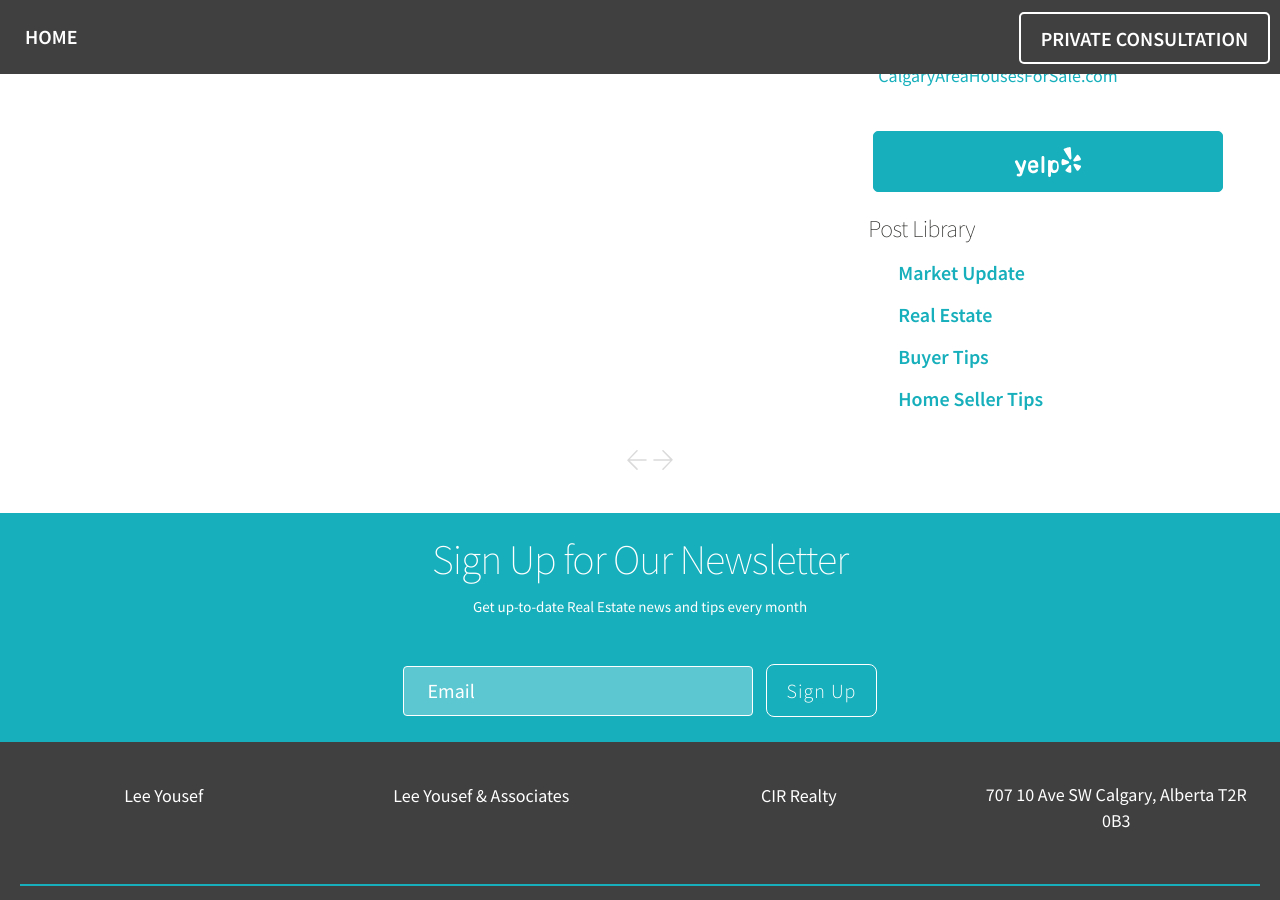
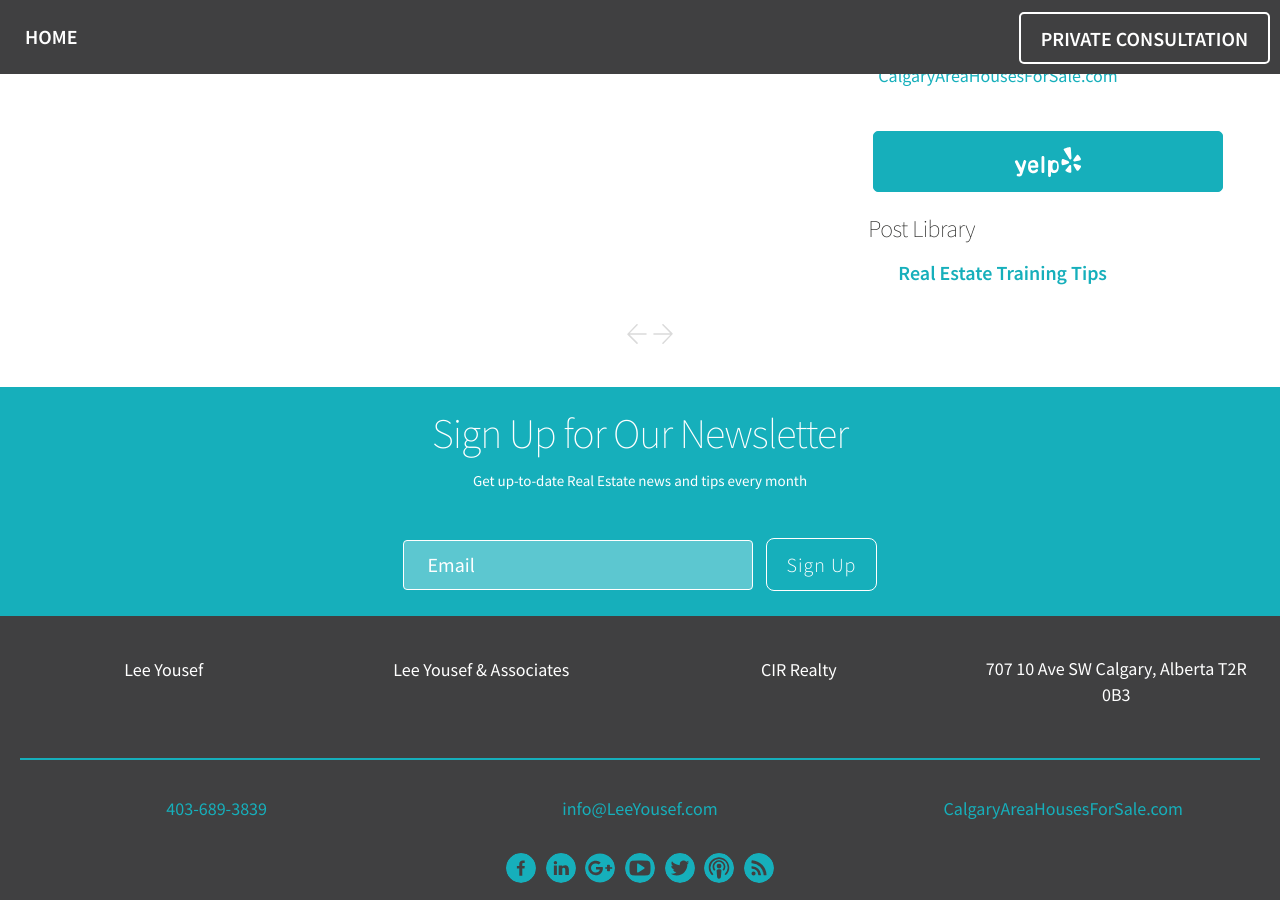
Before and after one commit to Vyral/lee-yousef-recruiting-blog, a Jekyll site: the page built from about.md, in a window 1280 px wide and 900 px high, scrolled down 1497 px. Built offline with Jekyll 4.4.1, drawn with Linux system fonts in a browser that asks for light colours; nearby versions of some CDN libraries.

Commit message:
Updated '/_posts/2016-09-22-come-learn-what-sets-us-apart.md' via CloudCannon

```diff
--- a/_posts/2016-09-22-come-learn-what-sets-us-apart.md
+++ b/_posts/2016-09-22-come-learn-what-sets-us-apart.md
@@ -3,26 +3,26 @@ layout: post
 title: Come Learn What Sets Us Apart
 category:
 tags:
-  - Market Update
-  - Real Estate
-  - Buyer Tips
-  - Home Seller Tips
-excerpt: If you're looking to reinvent your real estate career with a team that provides the support and resources you need to succeed, you might be a perfect fit for our team. If you think you share our vision and are tired of following the same old cold Internet leads, come to our information session on October 6th to find out more about how you can grow your career. We designed our training program and systems to focus solely on the things that produce results. We'd love for you to come find out if this would be a good fit for you and your career. To learn more, watch this short video.
+  - Real Estate Training Tips
+excerpt: "If you're looking to reinvent your real estate career with a team that provides the support and resources you need to succeed, you might be a perfect fit for our team. If you think you share our vision and are tired of following the same old cold Internet leads, come to our information session on October 6th to find out more about how you can grow your career. We designed our training program and systems to focus solely on the things that produce results. We'd love for you to come find out if this would be a good fit for you and your career. To learn more, watch this short video."
 enclosure:
-pullquote: We don't just teach you; we grow with you.
+pullquote: "We don't just teach you; we grow with you."
 enclosure_type: video/mp4
 enclosure_time:
 image: 'http://img.youtube.com/vi/FbIAoSLTJk4/maxresdefault.jpg'
 thumbnail: 'http://img.youtube.com/vi/FbIAoSLTJk4/maxresdefault.jpg'
 ---
-<iframe width="560" height="315" src="https://www.youtube.com/embed/FbIAoSLTJk4?rel=0" frameborder="0" allowfullscreen></iframe>
+
+
+<iframe width="560" height="315" src="https://www.youtube.com/embed/FbIAoSLTJk4?rel=0" frameborder="0" allowfullscreen=""></iframe>
+
 I wanted to take a minute to talk about our team and what you can expect from our information session on October 6th.
 
 Early on, our agents were asked to convert your typical cold Internet leads with minimal success and administrative support. After many months of trial and error, I realized that we needed to find a better way. Most teams can generate cold Internet leads, and if that's what you want, there's no shortage of teams in Calgary that offer that.
 
 If you're looking for a complete approach to reinventing your real estate career and get on the right path, then we are the team for you. We all know what we need to do on a daily basis, but it's very difficult to do it on your own. **You need time, money, training, and a lot of systems to get it done. Above all, you need a dedicated team of people who are working together toward the same goal.**
 
-<a href="https://twitter.com/home/?status={{page.pullquote}}%20{{site.url}}{{page.url}}%20via%40{{site.data.settings.socials.twitter | remove: 'https://twitter.com/'}}" target='_blank' class="pullquote">&#8220;{{page.pullquote}}&#8221;</a>
+| &lt;a href="https://twitter.com/home/?status={{page.pullquote}}%20{{site.url}}{{page.url}}%20via%40{{site.data.settings.socials.twitter       | remove: 'https://twitter.com/'}}" target='_blank' class="pullquote"&gt;“{{page.pullquote}}”&lt;/a&gt; |
 
 Like most new agents, when I started in real estate, I was trying anything and everything I could get my hands on. There is no shortage of ideas out there, and that's why we designed our training programs and systems to only focus on activities that produce results. We cover everything from transcripts to marketing to presentation skills and how to get commitments from buyers.
 
```
